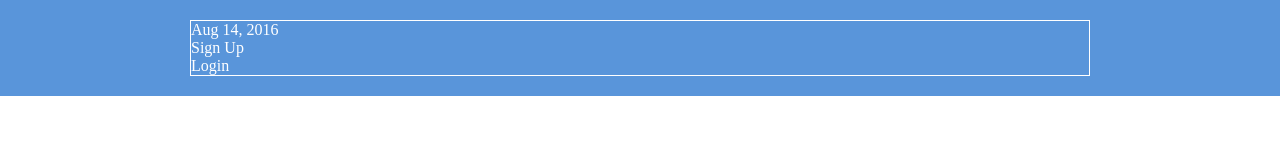
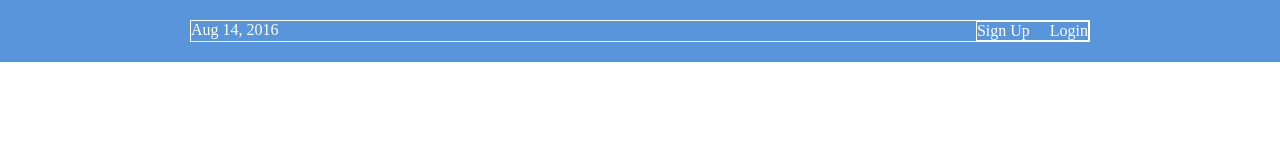
Before and after one commit to anishfelixm/Flex-beginner, a plain HTML site: page index.html in a window 1280 px wide. Drawn offline with Linux system fonts and the light colour scheme.

Commit message:
feat : Grouping flex items in containers

```diff
--- a/index.html
+++ b/index.html
@@ -10,8 +10,10 @@
     <div class='menu-container'>
       <div class='menu'>
         <div class='date'>Aug 14, 2016</div>
-        <div class='signup'>Sign Up</div>
-        <div class='login'>Login</div>
+        <div class="links">
+            <div class='signup'>Sign Up</div>
+            <div class='login'>Login</div>
+        </div>
       </div>
     </div>
 </body>
--- a/styles/style.css
+++ b/styles/style.css
@@ -9,10 +9,22 @@
   background-color: #5995DA;  /* Blue */
   padding: 20px 0;
   display: flex; /* Flex Container */
-  justify-content: center; /* Flex-start | center | Flex-end */
+  justify-content: center; /* Flex-start | center | Flex-end | space-around | space-between*/
 }
 
 .menu {
   border: 1px solid #fff;  /* For debugging */
   width: 900px;
+  display: flex;
+  justify-content: space-between;
 }
+
+.links {
+  border: 1px solid #fff;
+  display: flex;
+  justify-content: flex-end;
+}
+
+.login {
+  margin-left: 20px;
+}
```
